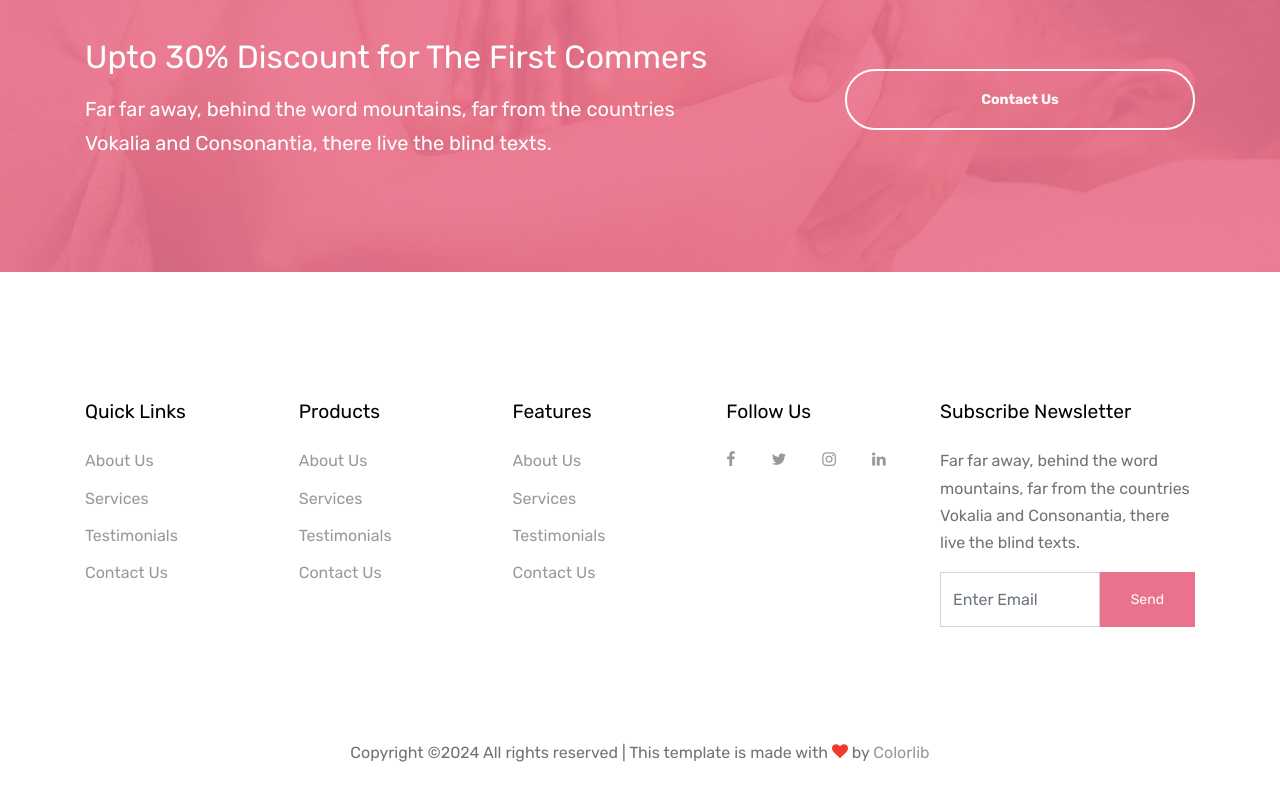
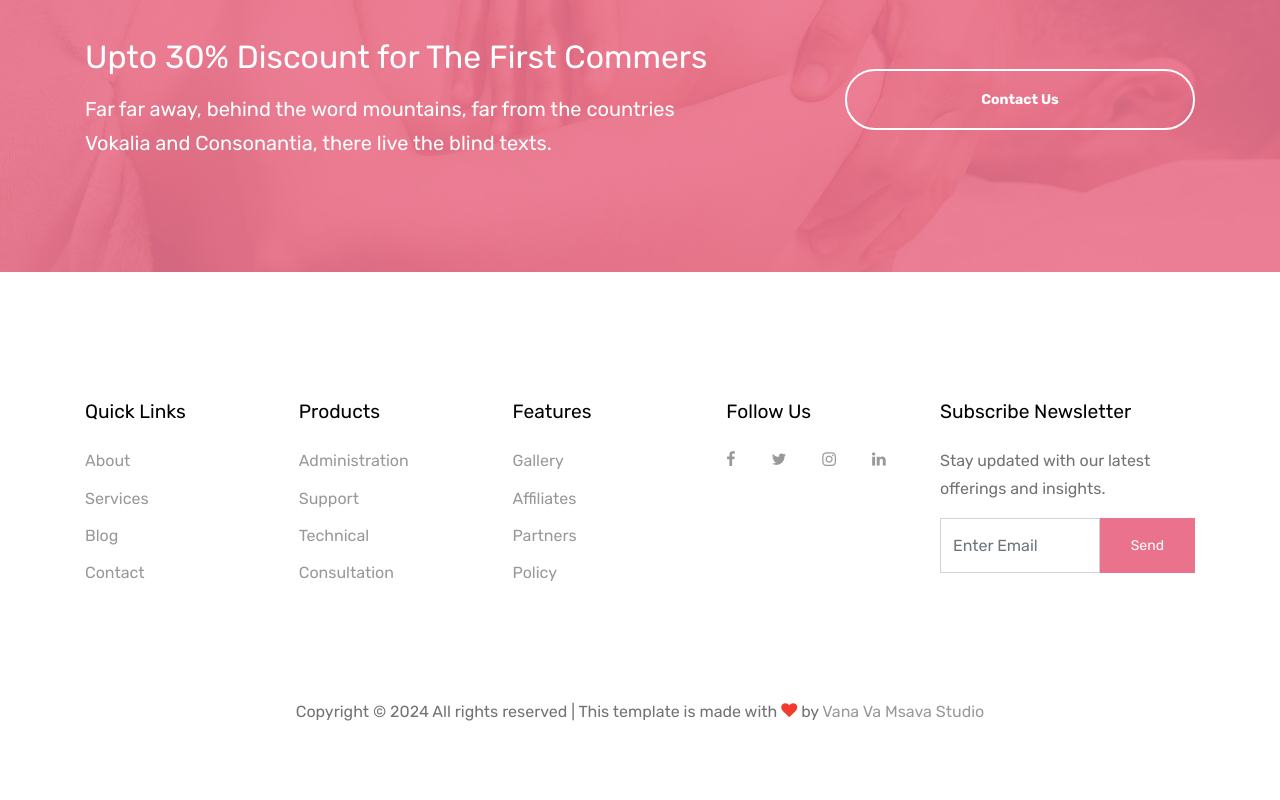
Before and after one commit to VanaVaMsava-Studio/Tiisang-Visual-aid, a plain HTML site: page blog.html in a window 1280 px wide. Shown: the part 2831-3631 px from the top of the page. Drawn offline with Linux system fonts and the light colour scheme; files whose address does not match are found by name.

Commit message:
footer commit

```diff
--- a/blog.html
+++ b/blog.html
@@ -241,28 +241,28 @@
             <div class="col-md-6 mb-5 mb-lg-0 col-lg-3">
               <h2 class="footer-heading mb-4">Quick Links</h2>
               <ul class="list-unstyled">
-                  <li><a href="#">About Us</a></li>
+                <li><a href="#">About</a></li>
                 <li><a href="#">Services</a></li>
-                  <li><a href="#">Testimonials</a></li>
-                  <li><a href="#">Contact Us</a></li>
+                <li><a href="#">Blog</a></li>
+                <li><a href="#">Contact</a></li>
               </ul>
             </div>
             <div class="col-md-6 mb-5 mb-lg-0 col-lg-3">
               <h2 class="footer-heading mb-4">Products</h2>
               <ul class="list-unstyled">
-                  <li><a href="#">About Us</a></li>
-                  <li><a href="#">Services</a></li>
-                  <li><a href="#">Testimonials</a></li>
-                  <li><a href="#">Contact Us</a></li>
+                <li><a href="#">Administration</a></li>
+                <li><a href="#">Support</a></li>
+                <li><a href="#">Technical</a></li>
+                <li><a href="#">Consultation</a></li>
               </ul>
             </div>
             <div class="col-md-6 mb-5 mb-lg-0 col-lg-3">
               <h2 class="footer-heading mb-4">Features</h2>
               <ul class="list-unstyled">
-                  <li><a href="#">About Us</a></li>
-                  <li><a href="#">Services</a></li>
-                  <li><a href="#">Testimonials</a></li>
-                  <li><a href="#">Contact Us</a></li>
+                <li><a href="#">Gallery</a></li>
+                <li><a href="#">Affiliates</a></li>
+                <li><a href="#">Partners</a></li>
+                <li><a href="#">Policy</a></li>
               </ul>
             </div>
             <div class="col-md-6 mb-5 mb-lg-0 col-lg-3">
@@ -276,10 +276,11 @@
         </div>
         <div class="col-lg-3">
           <h2 class="footer-heading mb-4">Subscribe Newsletter</h2>
-            <p>Far far away, behind the word mountains, far from the countries Vokalia and Consonantia, there live the blind texts.</p>
+          <p>Stay updated with our latest offerings and insights.</p>
           <form action="#" method="post" class="subscription">
             <div class="input-group mb-3  d-flex align-items-stretch">
-                <input type="text" class="form-control bg-transparent" placeholder="Enter Email" aria-label="Enter Email" aria-describedby="button-addon2">
+              <input type="text" class="form-control bg-transparent" placeholder="Enter Email" aria-label="Enter Email"
+                aria-describedby="button-addon2">
               <button class="btn btn-primary text-white" type="button" id="button-addon2">Send</button>
             </div>
           </form>
@@ -289,7 +290,10 @@
         <div class="col-12 text-md-center text-left">
           <p>
             <!-- Link back to Colorlib can't be removed. Template is licensed under CC BY 3.0. -->
-            Copyright &copy;<script>document.write(new Date().getFullYear());</script> All rights reserved | This template is made with <i class="icon-heart text-danger" aria-hidden="true"></i> by <a href="https://colorlib.com" target="_blank" >Colorlib</a>
+            Copyright &copy;
+            <script>document.write(new Date().getFullYear());</script> All rights reserved | This template is made with
+            <i class="icon-heart text-danger" aria-hidden="true"></i> by <a href="" target="_blank">Vana Va Msava
+              Studio</a>
             <!-- Link back to Colorlib can't be removed. Template is licensed under CC BY 3.0. -->
           </p>
         </div>
```
Also changed, not shown: about.html (+18 -14 lines), blog-single.html (+21 -16 lines), contact.html (+14 -15 lines), index.html (+14 -14 lines), services.html (+20 -16 lines). Lines whose indentation alone changed are shown as unchanged.
